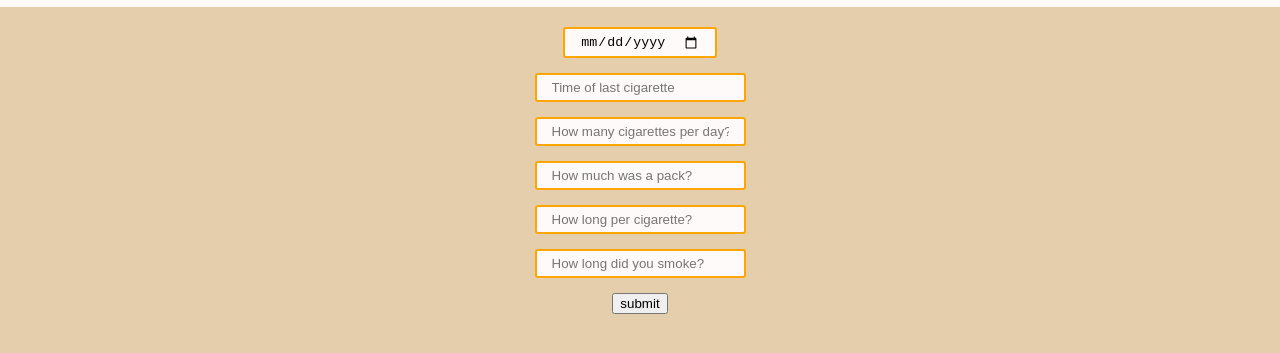
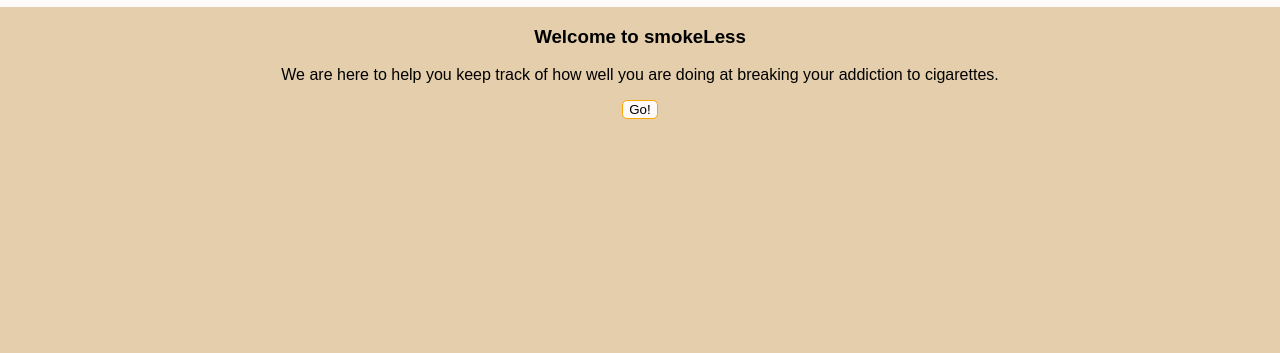
Before and after one commit to mckjoe/SmokeLess, a React app: page / in a window 1280 px wide. Shown: the part 63-416 px from the top of the page. Built offline with nearby package versions, Linux system fonts and the light colour scheme.

Commit message:
add new control component to welcome users and then present a fform to fill out

```diff
--- a/src/components/App.js
+++ b/src/components/App.js
@@ -3,7 +3,7 @@ import Header from './Header';
 import DetailsList from './DetailsList'
 import { Switch, Route } from 'react-router-dom';
 import Time from './Time';
-import NewSmokerForm from './NewSmokerForm';
+import WelcomeControl from './WelcomeControl';
 import Error404 from './Error404';
 import Info from './Info';
 import Health from './Health';
@@ -13,7 +13,7 @@ function App() {
       <div className="conatainerStyles">
         <Header />
         <Switch>
-          <Route exact path='/' component={NewSmokerForm} />
+          <Route exact path='/' component={WelcomeControl} />
           <Route path='/details' component={DetailsList} />
           <Route path='/time' component={Time} />
           <Route path='/info' component={Info} />
--- /dev/null
+++ b/src/components/WelcomePage.jsx
@@ -0,0 +1,18 @@
+import React from 'react';
+import PropTypes from 'prop-types';
+
+function WelcomePage(props) {
+  return (
+    <div>
+      <h3>Welcome to smokeLess</h3>
+      <p>We are here to help you keep track of how well you are doing at breaking your addiction to cigarettes.</p>
+      <button onClick={props.onWelcomeConfirmation}>Go!</button>
+    </div>
+  );
+}
+
+WelcomePage.propTypes = {
+  onWelcomeConfirmation: PropTypes.func
+}
+
+export default WelcomePage;
--- a/src/components/welcomeControl.jsx
+++ b/src/components/welcomeControl.jsx
@@ -0,0 +1,34 @@
+import React from 'react';
+import WelcomePage from './WelcomePage';
+import NewSmokerForm from './NewSmokerForm';
+
+class WelcomeControl extends React.Component {
+
+  constructor(props) {
+    super(props);
+    this.state = {
+      formVisible: false
+    };
+    this.handleWelcomeConfirmation = this.handleWelcomeConfirmation.bind(this);
+  }
+
+  handleWelcomeConfirmation(){
+    this.setState({formVisible: true});
+  }
+
+  render() {
+    let visibleContent = null;
+    if (this.state.formVisible) {
+      visibleContent = <NewSmokerForm />;
+    } else {
+      visibleContent = <WelcomePage onWelcomeConfirmation={this.handleWelcomeConfirmation}/>
+    }
+    return (
+      <div>
+        {visibleContent}
+      </div>
+    )
+  }
+}
+
+export default WelcomeControl;
--- a/src/index.css
+++ b/src/index.css
@@ -3,6 +3,12 @@ body {
   padding: 0;
   font-family: sans-serif;
   background-color: #E4CEAC;
+}
+
+button {
+  border-radius: 5px;
+  background-color: snow;
+  border: 1px solid orange;
 }
 
 .header {
```
